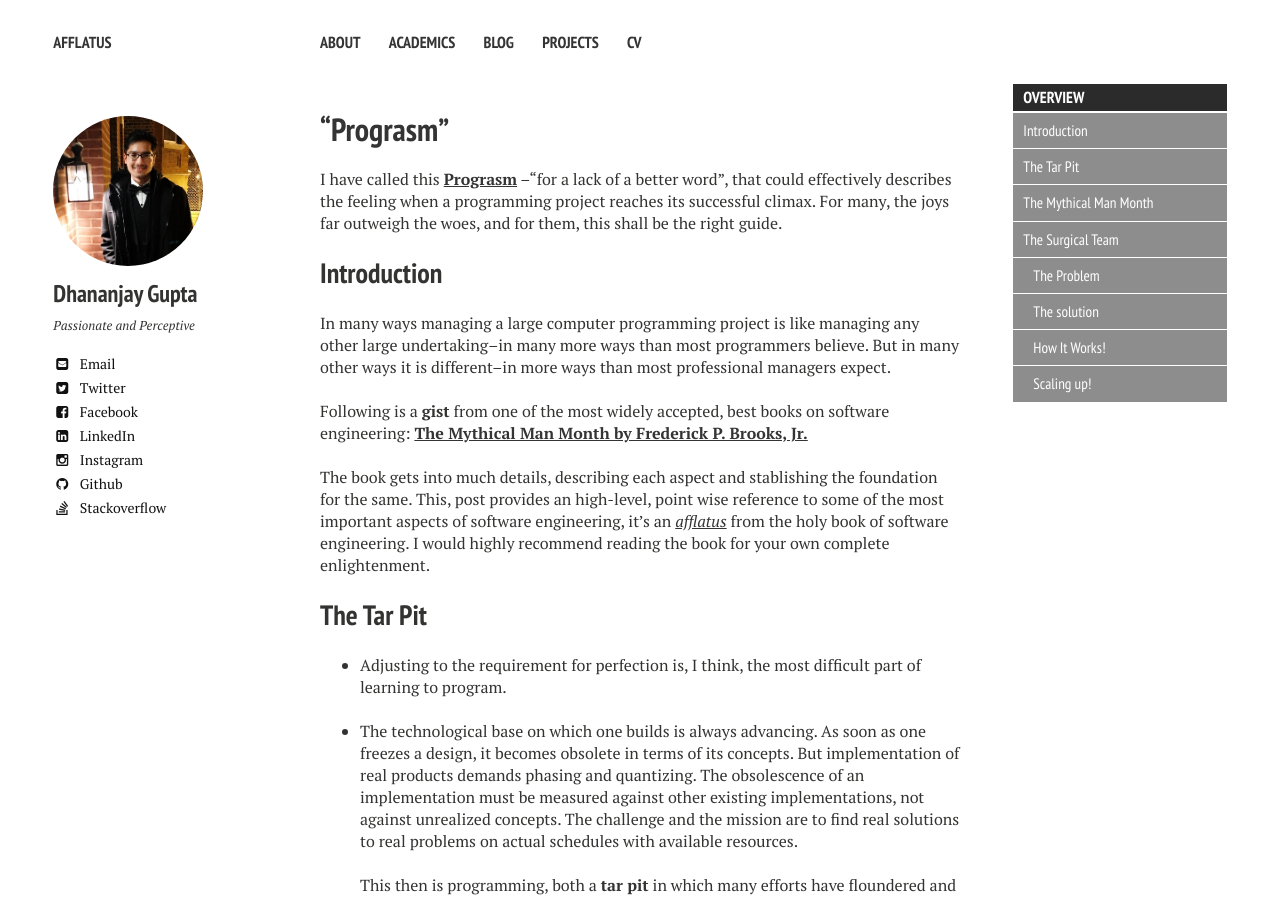
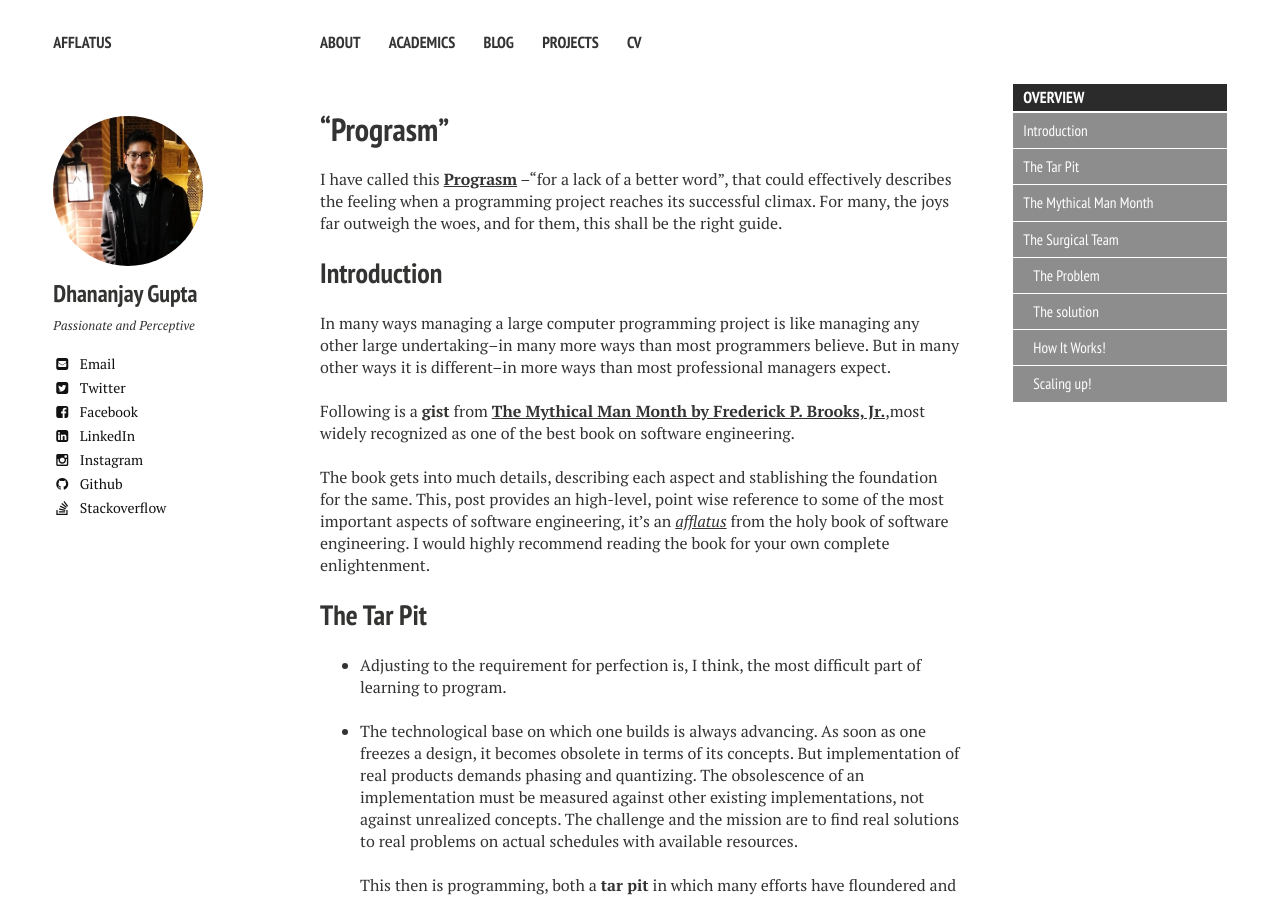
Before and after one commit to DhananjayGupta300/DhananjayGupta300.github.io, a Jekyll site: the page built from _posts/2018-08-20-Prograsm.md, in a window 1280 px wide and 900 px high. Built offline with Jekyll 4.4.1, drawn with Linux system fonts in a browser that asks for light colours; nearby versions of some CDN libraries; comment, search, counter and statistics services are not loaded.

Commit message:
Update 2018-08-20-Prograsm.md

```diff
--- a/_posts/2018-08-20-Prograsm.md
+++ b/_posts/2018-08-20-Prograsm.md
@@ -39,8 +39,7 @@ Introduction
 In many ways managing a large computer programming project is like managing any other large undertaking--in many more ways than most programmers believe.
 But in many other ways it is different--in more ways than most professional managers expect.
 <br/><br/>
-Following is a **gist** from one of the most widely accepted,
-best books on software engineering: [**The Mythical Man Month by Frederick P. Brooks, Jr.**](https://en.wikipedia.org/wiki/The_Mythical_Man-Month)
+Following is a **gist** from [**The Mythical Man Month by Frederick P. Brooks, Jr.**](https://en.wikipedia.org/wiki/The_Mythical_Man-Month),most widely recognized as one of the best book on software engineering.
 <br/><br/>
 The book gets into much details, describing each aspect and stablishing the foundation for the same. This, post provides an high-level, point wise reference
 to some of the most important aspects of software engineering, it's an [*afflatus*](http://dgupta.us/) from the holy book of software engineering.
```
